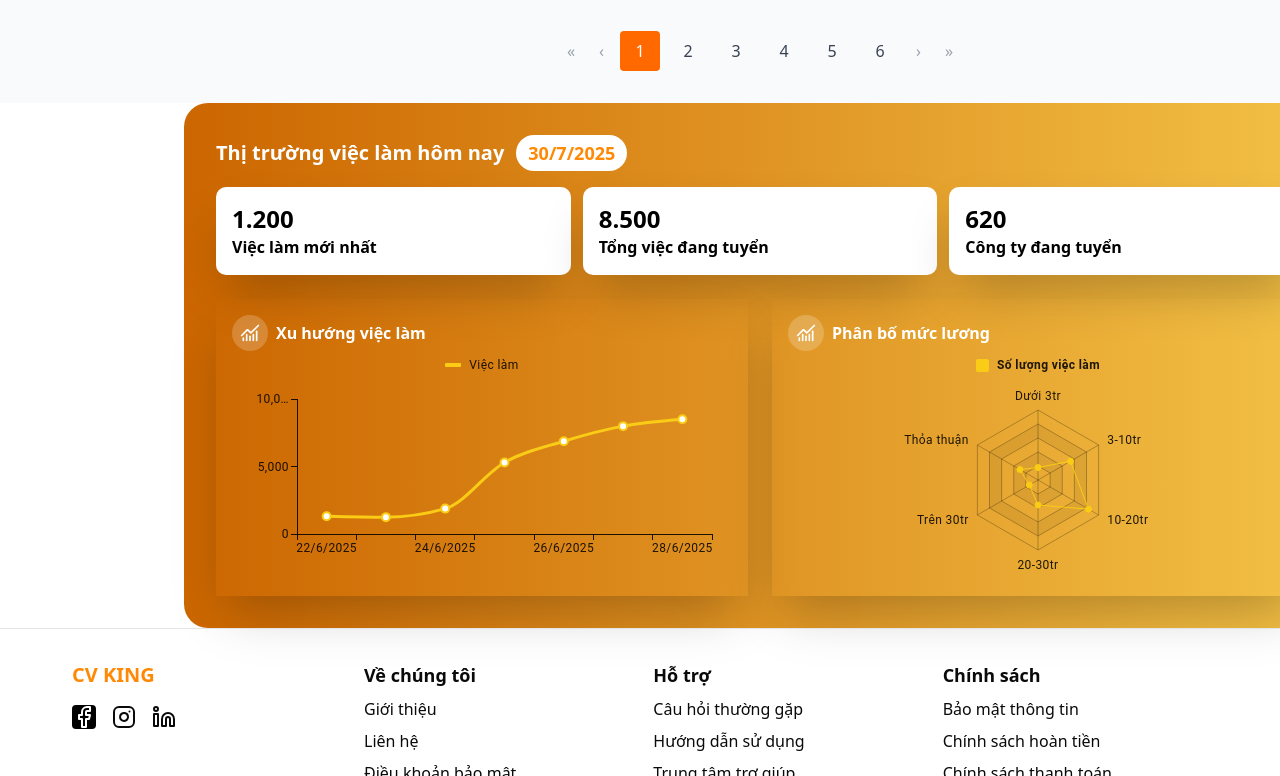
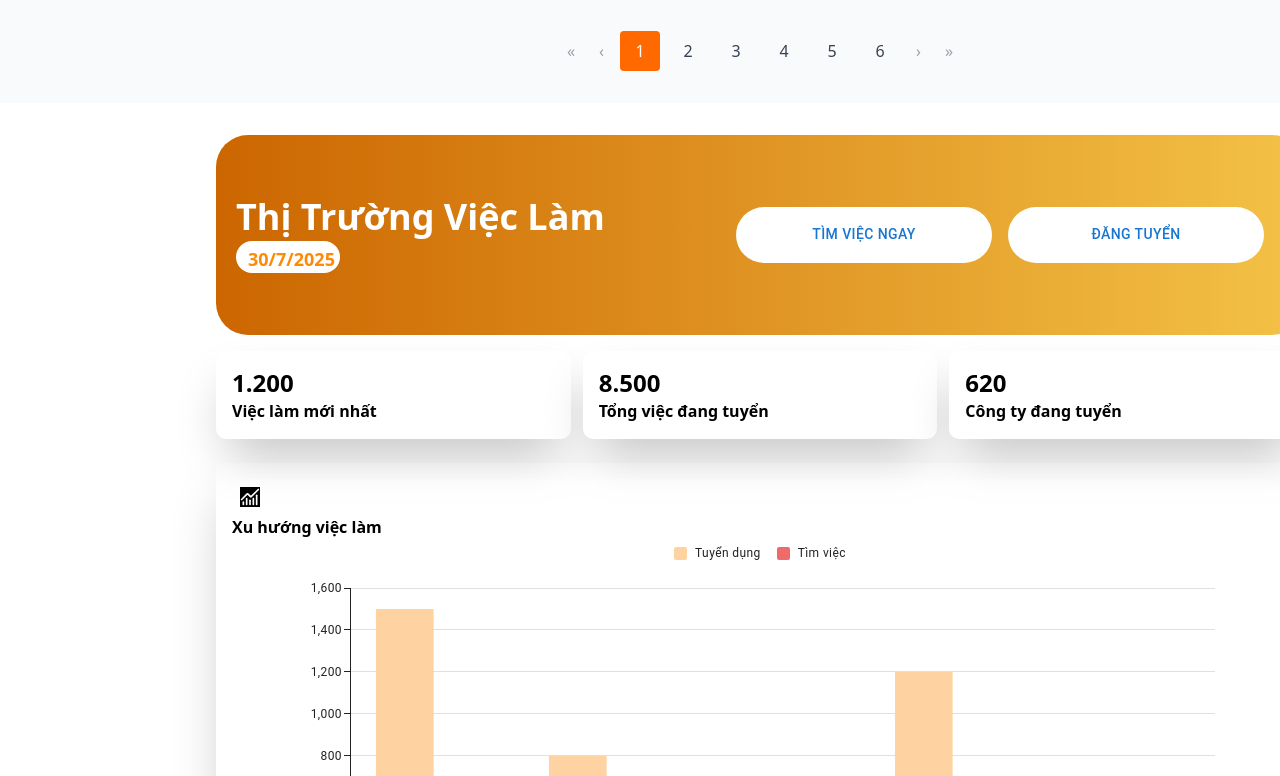
Before and after one commit to mingnhi/cv-king, a Next.js app in the folder frontend/: page / in a window 1280 px wide. Shown: the part 3584-4360 px from the top of the page. Built offline with nearby package versions, Linux system fonts and the light colour scheme.

Commit message:
Add Bar Char |Finished

```diff
--- a/frontend/src/components/ui/client/home/HeroSection.tsx
+++ /dev/null
@@ -1,66 +0,0 @@
-"use client";
-
-import React from "react";
-import { Box, useMediaQuery, useTheme } from "@mui/material";
-import Image from "next/image";
-import HeroSlider from "@/components/ui//common/HeroSlider";
-
-import ImageBanner1 from "@/assets/images/banner1.png";
-import ImageBanner2 from "@/assets/images/banner2.png";
-import ImageBanner3 from "@/assets/images/banner3.png";
-
-const images = [
-  {
-    src: ImageBanner1,
-    alt: "Banner 1",
-    onClick: () => window.open("https://cvking.vn", "_blank"),
-  },
-  {
-    src: ImageBanner2,
-    alt: "Banner 2",
-    onClick: () => window.open("https://cvking.vn", "_blank"),
-  },
-  {
-    src: ImageBanner3,
-    alt: "Banner 3",
-    onClick: () => window.open("https://cvking.vn", "_blank"),
-  },
-];
-
-const HeroSection: React.FC = () => {
-  const theme = useTheme();
-  const isMobile = useMediaQuery(theme.breakpoints.down("md"));
-
-  return (
-    <section className="max-w-6xl mx-auto px-6 py-5 lg:px-0">
-      <Box>
-        {isMobile ? (
-          <HeroSlider images={images} height="200px" />
-        ) : (
-          <Box className="grid grid-cols-3 gap-4">
-            {images.map((img, index) => (
-              <Box
-                key={index}
-                className="relative h-40 w-full cursor-pointer overflow-hidden rounded-[0.75rem]"
-                onClick={img.onClick}
-              >
-                <Image
-                  src={img.src}
-                  alt={img.alt}
-                  fill
-                  style={{
-                    objectFit: "cover",
-                    border: "1px solid orange",
-                    borderRadius: "0.75rem",
-                  }}
-                />
-              </Box>
-            ))}
-          </Box>
-        )}
-      </Box>
-    </section>
-  );
-};
-
-export default HeroSection;
--- a/frontend/src/components/ui/client/home/TodayJobsStatSection.tsx
+++ b/frontend/src/components/ui/client/home/TodayJobsStatSection.tsx
@@ -1,19 +1,16 @@
 "use client";
 
 import * as React from "react";
-import { Box } from "@mui/material";
+import { Box, Button } from "@mui/material";
 import { LineChart, RadarChart } from "@mui/x-charts";
+import { BarChart } from '@mui/x-charts';
 import { ChartNoAxesCombined } from "lucide-react";
-
 const jobData = [
-  { date: "2025-06-22", jobs: 1320 },
-  { date: "2025-06-23", jobs: 1250 },
-  { date: "2025-06-24", jobs: 1880 },
-  { date: "2025-06-25", jobs: 5300 },
-  { date: "2025-06-26", jobs: 6870 },
-  { date: "2025-06-27", jobs: 7990 },
-  { date: "2025-06-28", jobs: 8500 },
-];
+    { "work": "Lập trình viên", "jobs": 1500,"findJobs":400},
+    { "work": "Thiết kế đồ họa", "jobs": 800 ,"findJobs":400},
+    { "work": "Kỹ sư xây dựng", "jobs": 600 ,"findJobs":400},
+    { "work": "Marketing", "jobs": 1200 ,"findJobs":400},
+    { "work": "Quản trị nhân sự", "jobs": 400 ,"findJobs":400}];
 
 const salaryData = [
     { range: "Dưới 3 triệu", jobs: 150 },
@@ -44,18 +41,23 @@ const TodayJobsStatSection = React.forwardRef<HTMLDivElement>(() => {
         >
             <Box
                 sx={{
-          background: "linear-gradient(to right, #CC6600, #F3C246)",
                     borderRadius: "24px",
                     p: 4,
                 }}
             >
-        <Box className="flex items-center justify-between sm:justify-normal mb-4">
-          <p className="text-xl font-bold text-white sm:mr-3">
-            Thị trường việc làm hôm nay
+                <Box sx={{ background: "linear-gradient(to right, #CC6600, #F3C246)", }} className=" h-[200px] rounded-4xl flex items-center justify-between  mb-4">
+                    <div className="flex-col"><p className="text-4xl font-bold text-white ml-5 ">
+                        Thị Trường Việc Làm
                     </p>
-          <Box className="py-1 px-3 bg-white rounded-full">
+                        <Box className=" ml-5 w-26 h-7 mt-1 h-8 py-1 px-3 bg-white rounded-full">
                             <p className="text-lg font-bold text-orange-400">{today}</p>
                         </Box>
+
+                    </div>
+                    <div className="max-w-full flex mr-8 text-2xl font-bold">
+                        <Button  ><h1 className="flex items-center justify-center bg-white h-14 w-64 rounded-4xl">Tìm việc ngay</h1></Button>
+                        <Button  ><h1 className="flex items-center justify-center bg-white h-14 w-64 rounded-4xl">Đăng Tuyển</h1></Button>
+                    </div>
                 </Box>
 
                 <Box className="grid grid-cols-1 md:grid-cols-3 gap-3 text-white mb-6">
@@ -73,143 +75,47 @@ const TodayJobsStatSection = React.forwardRef<HTMLDivElement>(() => {
                     </Box>
                 </Box>
 
-        <Box className="grid grid-cols-1 md:grid-cols-2 gap-6">
-          {/* Biểu đồ xu hướng việc làm */}
+                <Box className="grid grid-cols-1  gap-6">
                     <Box
                         sx={{
                             background: "transparent",
                             p: 2,
                         }}
-            className="shadow-2xl"
+                        className="shadow-2xl max-w-full"
                     >
-            <Box className="flex items-center">
+                        <Box className="flex-col items-center ">
                             <Box className="items-center justify-center bg-white/20 p-2 rounded-full mr-2">
-                <ChartNoAxesCombined size={20} className="text-white" />
+                                <ChartNoAxesCombined size={20} className="bg-black text-white" />
                             </Box>
-              <p className="font-bold text-white">Xu hướng việc làm</p>
+                            <p className="font-bold text-black">Xu hướng việc làm</p>
                         </Box>
-            <LineChart
-              xAxis={[
-                {
-                  id: "date",
-                  data: jobData.map((item) => new Date(item.date)),
-                  scaleType: "band",
-                  valueFormatter: (value) => value.toLocaleDateString("vi-VN"),
-                },
-              ]}
-              series={[
-                {
-                  id: "jobs-series",
-                  data: jobData.map((item) => item.jobs),
-                  label: "Việc làm",
-                  color: "#facc15",
-                },
-              ]}
-              height={200}
-              sx={{
-                "& .MuiChartsAxis-label": {
-                  fill: "white !important",
-                  fontWeight: "bold",
-                  fontSize: 14,
-                },
-                "& .MuiChartsAxis-tickLabel": {
-                  fill: "#fff",
-                  fontWeight: "bold",
-                  fontSize: 12,
-                },
-                "& .MuiChartsAxis-line": {
-                  stroke: "white",
-                  strokeWidth: 2,
-                },
-                "& .MuiChartsGrid-line": {
-                  stroke: "rgba(255, 255, 255, 0.2)",
-                  strokeDasharray: "4 4",
-                },
-                "& .MuiChartsTooltip-root": {
-                  color: "#333",
-                  backgroundColor: "white !important",
-                  borderRadius: 2,
-                },
-                "& .MuiLineElement-root": {
-                  strokeWidth: 3,
-                },
-                "& .MuiMarkElement-root": {
-                  stroke: "#facc15",
-                  fill: "white",
-                  r: 4,
-                },
-              }}
-            />
-          </Box>
-          {/* Biểu đồ phân bổ lương */}
-          <Box
-            sx={{
-              background: "transparent",
-              p: 2,
-            }}
-            className="shadow-2xl"
-          >
-            <Box className="flex items-center">
-              <Box className="items-center justify-center bg-white/20 p-2 rounded-full mr-2">
-                <ChartNoAxesCombined size={20} className="text-white" />
-              </Box>
-              <p className="font-bold text-white">Phân bố mức lương</p>
-            </Box>
-            <RadarChart
-              height={200}
-              series={[
-                {
-                  label: "Số lượng việc làm",
-                  data: salaryData.map((item) => item.jobs),
-                  color: "#facc15",
-                  valueFormatter,
-                },
-              ]}
-              radar={{
-                max: Math.max(...salaryData.map((item) => item.jobs)) * 1.2,
-                metrics: salaryData.map((item) => {
-                  if (item.range === "Dưới 3 triệu") return "Dưới 3tr";
-                  if (item.range === "Từ 3-10 triệu") return "3-10tr";
-                  if (item.range === "Từ 10-20 triệu") return "10-20tr";
-                  if (item.range === "Từ 20-30 triệu") return "20-30tr";
-                  if (item.range === "Trên 30 triệu") return "Trên 30tr";
-                  return "Thỏa thuận";
-                }),
-              }}
-              sx={{
-                "& .MuiChartsAxis-label": {
-                  fill: "white",
-                  fontWeight: "bold",
-                  fontSize: 14,
-                },
-                "& .MuiChartsAxis-tickLabel": {
-                  fill: "#fff",
-                  fontWeight: "bold",
-                  fontSize: 12,
-                },
-                "& .MuiChartsAxis-line": {
-                  stroke: "#fff",
-                  strokeWidth: 2,
-                },
-                "& .MuiChartsGrid-line": {
-                  stroke: "rgba(255, 255, 255, 0.2)",
-                  strokeDasharray: "4 4",
-                },
-                "& .MuiChartsTooltip-root": {
-                  color: "#333",
-                  backgroundColor: "#fff",
-                  borderRadius: 2,
-                },
-                "& .MuiChartsLegend-root": {
-                  fill: "#fff",
-                  fontWeight: "bold",
-                  fontSize: 12,
-                },
-                "& .MuiRadarElement-root": {
-                  strokeWidth: 3,
-                  fillOpacity: 0.2,
-                },
-              }}
+                        <BarChart
+
+                            dataset={jobData}
+                            xAxis={[{
+                                scaleType: 'band',
+                                dataKey: 'work',
+                                categoryGapRatio: 0.3,
+                                barGapRatio: 0.1,
+
+                            }]}
+                            yAxis={[{
+                            }]}
+                            series={[{
+                                dataKey: 'jobs',
+                                label: 'Tuyển dụng',
+                                color: '#FFD3A1', // Màu xanh chủ đạo của MUI
+                            },{
+                                    dataKey :'findJobs',
+                                    label :'Tìm việc',
+                                    color: '#EF6B6B',
+                                }]
+                            }
+
+                            width={950}
+                            height={400}
+                            borderRadius={0}
+                            grid={{ horizontal: true }}
                         />
                     </Box>
                 </Box>
```
Lines whose indentation alone changed are shown as unchanged.
